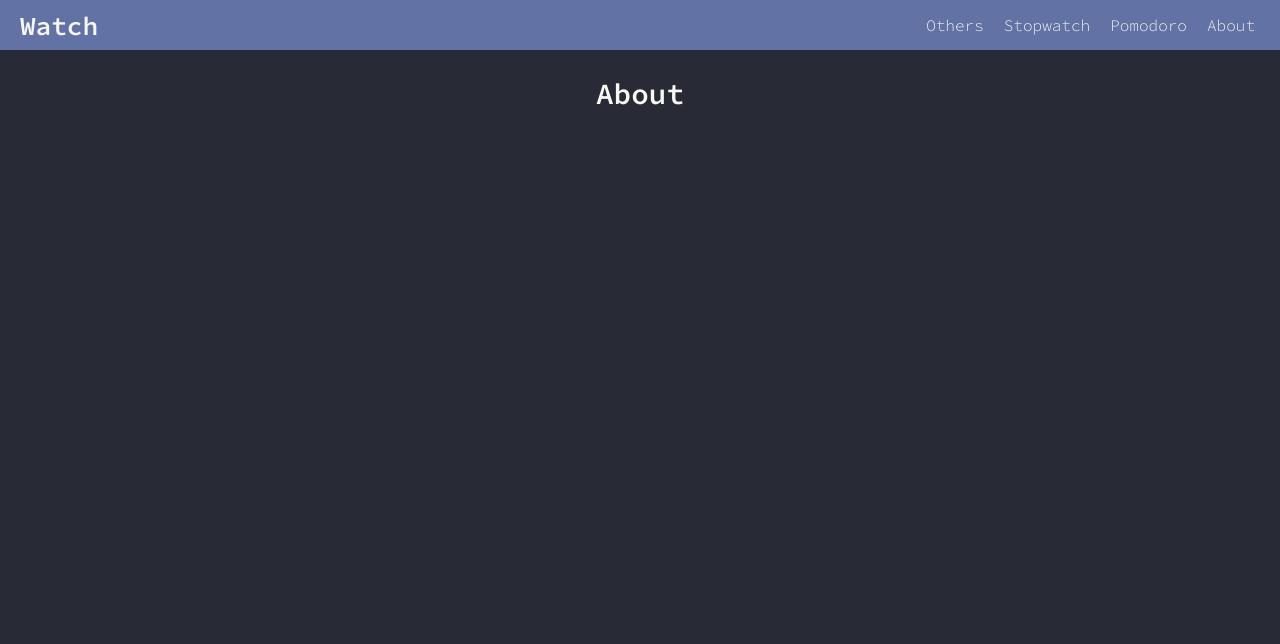
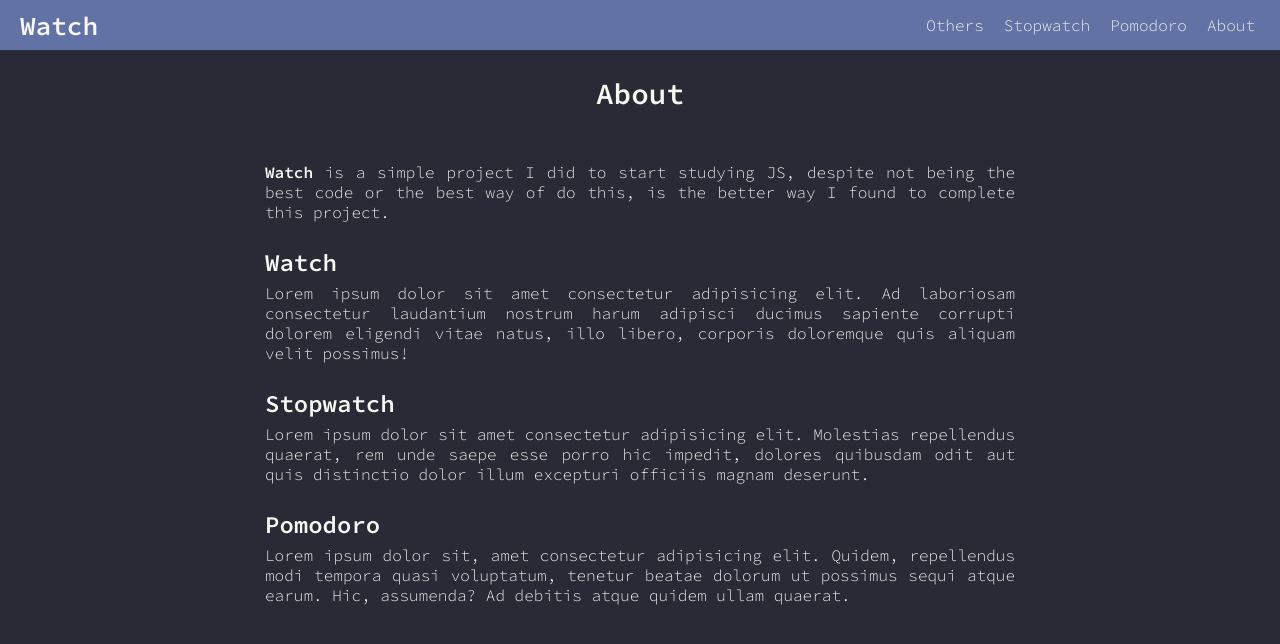
Before and after one commit to andreeluis/js-watch, a plain HTML site: page html/about.html in a window 1280 px wide. Drawn offline with Linux system fonts and the light colour scheme.

Commit message:
fixing bugs and increasing page about

```diff
--- a/css/style.css
+++ b/css/style.css
@@ -122,3 +122,20 @@ ul li:hover {
   margin: 25px 0;
   text-align: center;
 }
+
+.about{
+  width: 750px;
+  margin-left: auto;
+  margin-right: auto;
+  margin-top: 50px;
+}
+
+.about h2{
+  margin-top: 25px;
+  margin-bottom: 5px;
+  text-align: left;
+}
+
+.about p{
+  text-align: justify;
+}
--- a/html/about.html
+++ b/html/about.html
@@ -31,7 +31,20 @@
         </div>
         <script src="/js/index.js"></script>
     </header>
+    <h1 class="title">About</h1>
 
-    <h1 class="title">About</h1>
+    <div class="about">
+        <p><b>Watch</b> is a simple project I did to start studying JS, despite not being the best code or the best way of do this, is the better way I found to complete this project.</p>
+
+        <h2>Watch</h2>
+        <p>Lorem ipsum dolor sit amet consectetur adipisicing elit. Ad laboriosam consectetur laudantium nostrum harum adipisci ducimus sapiente corrupti dolorem eligendi vitae natus, illo libero, corporis doloremque quis aliquam velit possimus!</p>
+
+        <h2>Stopwatch</h2>
+        <p>Lorem ipsum dolor sit amet consectetur adipisicing elit. Molestias repellendus quaerat, rem unde saepe esse porro hic impedit, dolores quibusdam odit aut quis distinctio dolor illum excepturi officiis magnam deserunt.</p>
+
+        <h2>Pomodoro</h2>
+        <p>Lorem ipsum dolor sit, amet consectetur adipisicing elit. Quidem, repellendus modi tempora quasi voluptatum, tenetur beatae dolorum ut possimus sequi atque earum. Hic, assumenda? Ad debitis atque quidem ullam quaerat.</p>
+    </div>
+
 </body>
 </html>
```
Also changed, not shown: js/pomodoro.js (+9 -10 lines).
